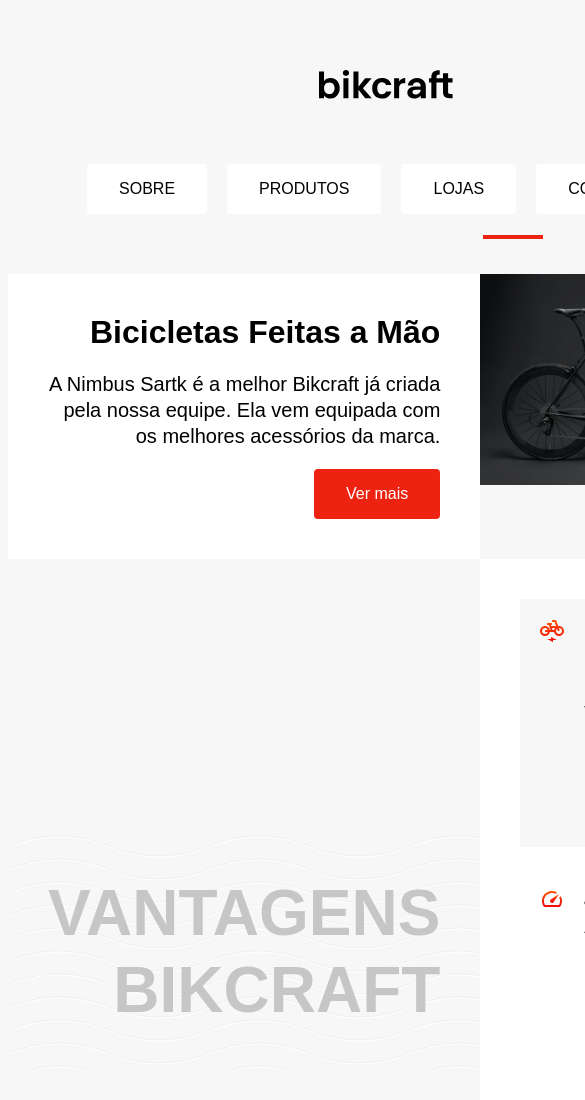
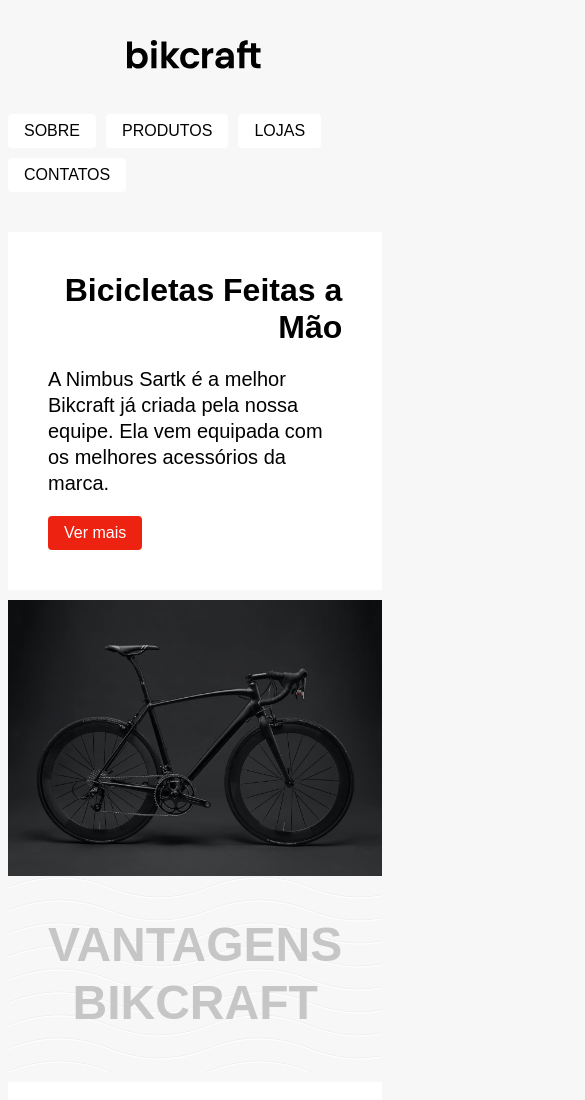
Before and after one commit to gabrielfc98/PT-Home-Bikecraft, a plain HTML site: page index.html in a window 390 px wide. Shown: the top 1100 px of the page, 585 px wide, since content can reach past the window. Drawn offline with Linux system fonts and the light colour scheme.

Commit message:
Adding responsiveness to different screen sizes

```diff
--- a/index.html
+++ b/index.html
@@ -5,6 +5,7 @@
     <meta charset="UTF-8">
     <title>Bikecraft</title>
     <link rel="stylesheet" href="./style.css">
+    <meta name="viewport" content="width=device-width, initial-scale=1.0">
 </head>
 
 <body>
@@ -23,14 +24,20 @@
     </nav>
     <!-- Main Content -->
     <main>
+        <div class="content">
             <article aria-labelledby="label-information" class="main-infos">
                 <h2 id="label-information">Bicicletas Feitas a Mão</h2>
-            <p>A Nimbus Sartk é a melhor Bikcraft já criada pela nossa equipe. Ela vem equipada com os melhores acessórios da marca.</p>
+                <p class="infos-p">A Nimbus Sartk é a melhor Bikcraft já criada pela nossa equipe. Ela vem equipada com os melhores acessórios da marca.</p>
                 <a class="View-more" href="http://">Ver mais</a>
             </article>
             <!-- Bicicle Image -->
+            <div class="image-cover">
                 <img class="bike-photo" src="./img/bicicleta.jpg" alt="Bicicleta bikcraft modelo speed preta">
+            </div>
+
+        </div>
         <!-- advantage title -->
+        <div class="content content-advantage">
             <section class="advantage-title">
                 <h2 class="title">Vantagens Bikcraft</h2>
             </section>
@@ -52,6 +59,7 @@
                     <dd>Rastreador e sistema anti-furto para garantir o seu sossego.</dd>
                 </section>
             </dl>
+        </div>
     </main>
     <!-- Website footer -->
     <footer>
--- a/style.css
+++ b/style.css
@@ -12,7 +12,7 @@ body {
   margin-top: 60px;
 }
 
-main {
+.content {
   display: grid;
   grid-template-columns: 1fr 1fr;
   max-width: 1000px;
@@ -189,3 +189,80 @@ ul a:hover {
 .advantage-item:hover {
   border-left: solid #ee2211 2px;
 }
+
+/* Responsive Design */
+
+@media (max-width: 1000px) {
+  .main-infos::after {
+    display: none;
+  }
+  .content-advantage {
+    grid-template-columns: 1fr;
+  }
+}
+
+@media (max-width: 880px) {
+  .image-cover img {
+    object-fit: cover;
+    height: 100%;
+    object-position: top center;
+  }
+
+  .title {
+    font-size: 3rem;
+    text-align: center;
+  }
+}
+
+@media (max-width: 625px) {
+  .logo {
+    margin-top: 30px;
+  }
+  body {
+    gap: 40px;
+  }
+  .main-infos::after {
+    display: none;
+  }
+  .content {
+    display: grid;
+    grid-template-columns: 1fr;
+    gap: 10px;
+  }
+
+  li a {
+    padding: 0.5rem 1rem;
+  }
+
+  .View-more {
+    padding: 0.5rem 1rem;
+  }
+
+  ul a:hover {
+    padding: 0.375rem 0.875rem;
+    border: solid #ee2211 2px;
+  }
+
+  ul {
+    gap: 10px;
+  }
+
+  footer {
+    padding: 30px;
+  }
+
+  .main-infos {
+    justify-items: start;
+  }
+
+  .infos-p {
+    text-align: left;
+  }
+  .View-more {
+    justify-self: start;
+  }
+  .title {
+    text-align: center;
+    font-size: 3rem;
+  }
+}
```
Lines whose indentation alone changed are shown as unchanged.
